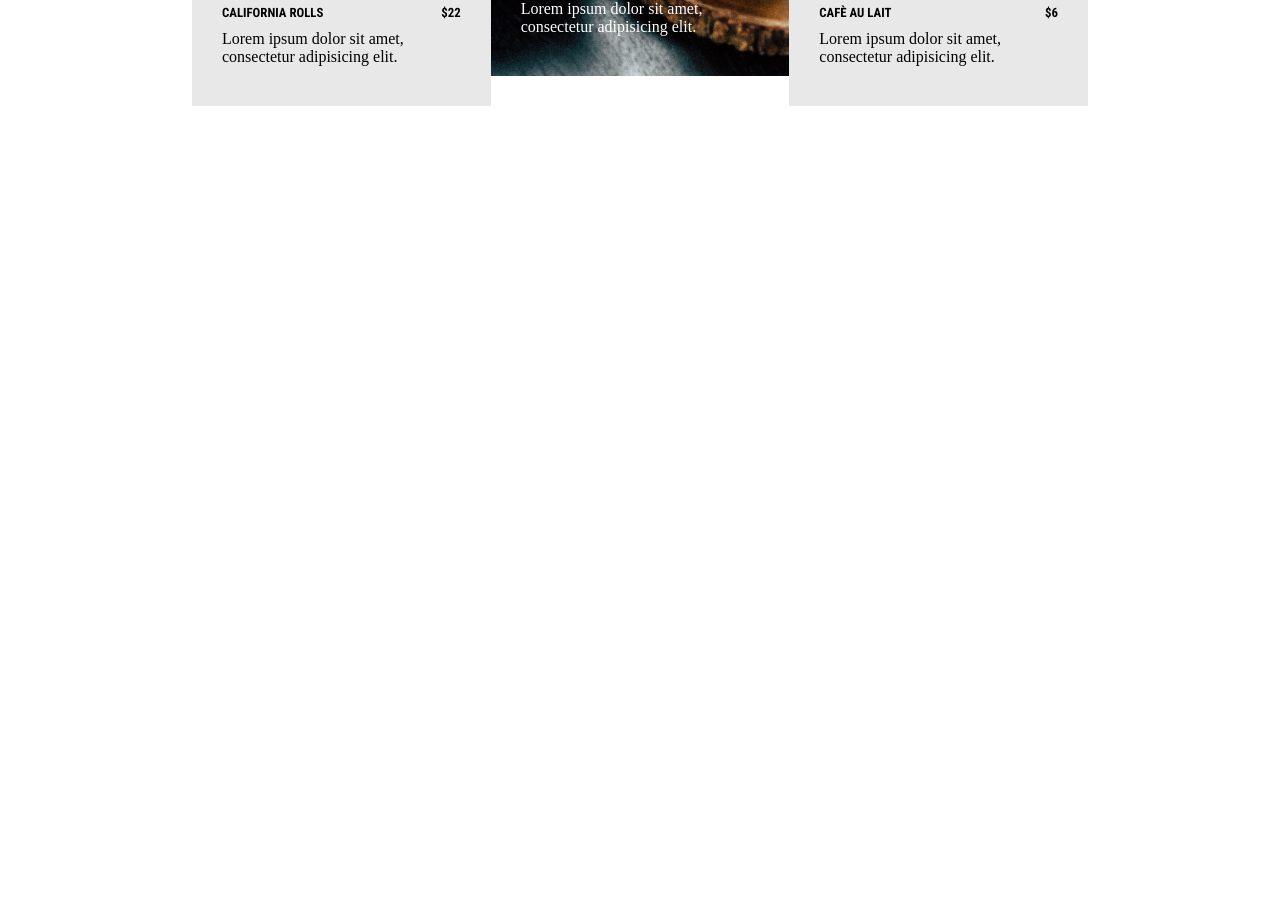
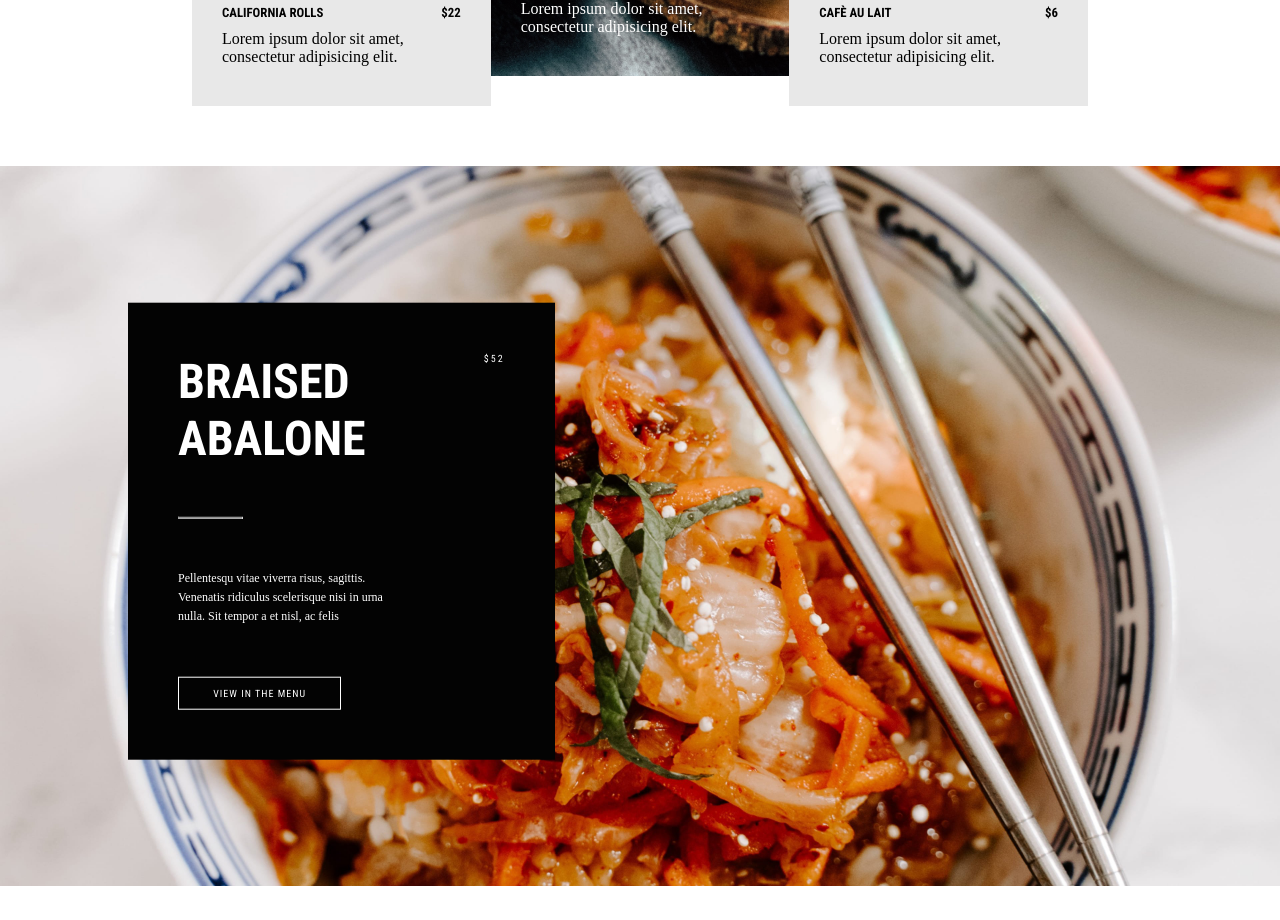
Before and after one commit to Giaki22/proj-html-vuejs, a Vue app: page / in a window 1280 px wide. Shown: the part 6120-7040 px from the top of the page. Before the commit the page ends 6256 px from the top, so only its background shows below. Built offline with nearby package versions, Linux system fonts and the light colour scheme; a web font is replaced by a local one.

Commit message:
+ Second Banner

```diff
--- /dev/null
+++ b/src/components/Components/preFooterBanner.vue
@@ -0,0 +1,68 @@
+<template>
+    <main>
+        <img src="../../../public/img/hero42x.jpg" alt="">
+        <div class="info">
+            <div class="top">
+                <h2>Braised Abalone</h2>
+                <small>$52</small>
+            </div>
+            <hr>
+            <p>Pellentesqu vitae viverra risus, sagittis. Venenatis ridiculus scelerisque nisi in urna nulla. Sit tempor a et nisl, ac felis</p>
+            <button>View in the menu</button>
+        </div>
+    </main>
+</template>
+
+<script>
+export default {
+name: 'preFooterBanner'
+}
+</script>
+
+<style scoped lang="scss">
+@import '../../../src/assets/style/global-parts/mixins';
+
+main{
+    position: relative;
+    img{
+       width: 100%;
+    }
+    .info{
+        .top{
+            display: flex;
+        }
+        position: absolute;
+        top: 50%;
+        left: 10%;
+        transform: translate(0, -50%);
+        @include containerXS;
+        background-color: $primary;
+        margin-top: 3px;
+        display: flex;
+        flex-flow: column nowrap;
+        gap: 50px;
+        padding: 50px;
+        small{
+            @include subTitle($secondary);
+            font-size: 10px;
+            font-weight: 400;
+            letter-spacing: 2px;
+        }
+        hr{
+            width: 20%;
+        }
+        h2{
+            @include title($secondary);
+        }
+        p{
+            @include caption($secondary);
+            font-weight: 300;
+            width: 65%;
+        }
+        button{
+            @include button($secondary, $primary);
+            width: 50%;
+        }
+    }
+}
+</style>
--- a/src/components/Organisms/mainMain.vue
+++ b/src/components/Organisms/mainMain.vue
@@ -21,6 +21,9 @@
         <section class="prices">
             <SixthTileVue></SixthTileVue>
         </section>
+        <section class="banner">
+            <PreFooterBannerVue></PreFooterBannerVue>
+        </section>
     </main>
 </template>
 
@@ -32,10 +35,11 @@ import MidPageBannerVue from '../Atoms/midPageBanner.vue';
 import FourthTileVue from '../Components/fourthTile.vue';
 import FifthTileVue from '../Components/fifthTile.vue';
 import SixthTileVue from '../Components/sixthTile.vue';
+import PreFooterBannerVue from '../Components/preFooterBanner.vue';
 
 export default {
     name: "mainMain",
-    components: { FirstTileVue, SecondTileVue, ThirdTileVue, MidPageBannerVue, FourthTileVue, FifthTileVue, SixthTileVue }
+    components: { FirstTileVue, SecondTileVue, ThirdTileVue, MidPageBannerVue, FourthTileVue, FifthTileVue, SixthTileVue, PreFooterBannerVue }
 }
 </script>
 
```
